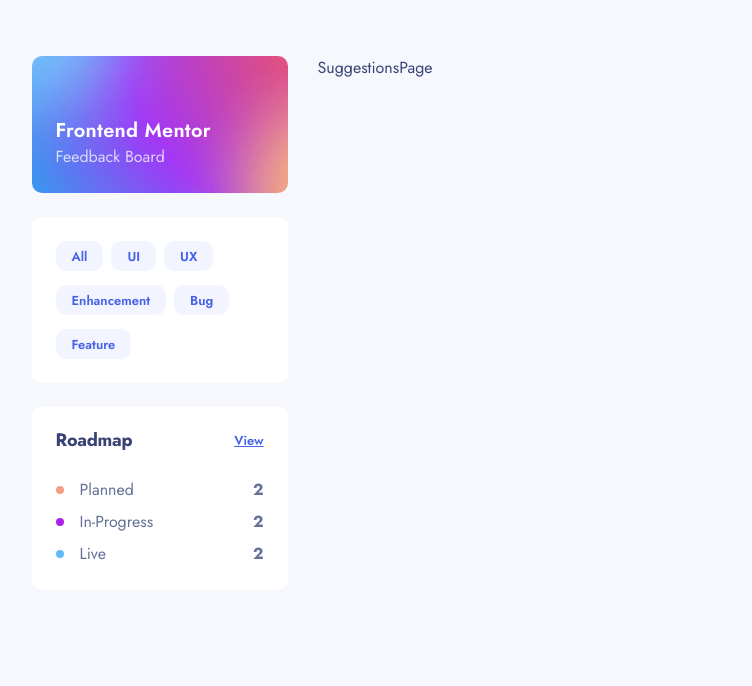
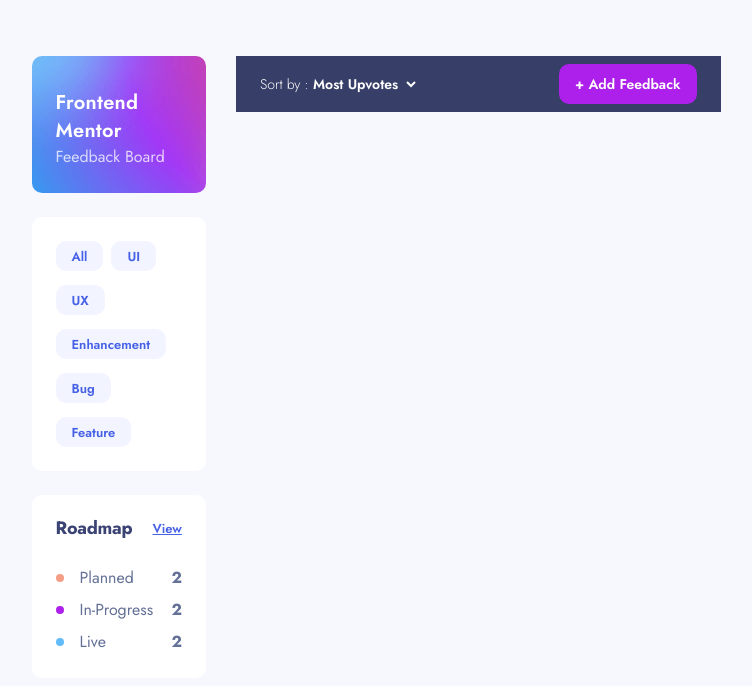
Before and after one commit to AgneBalc/product-feedback-app, a Next.js app: page / in a window 1280 px wide. Shown: the top 686 px of the page, without its empty margins (264-1016 px from the left). Built offline with nearby package versions, Linux system fonts and the light colour scheme.

Commit message:
SortByButton and ActionsBar components creted

```diff
--- /dev/null
+++ b/app/(suggestions)/_components/ActionsBar.tsx
@@ -0,0 +1,15 @@
+import Button from "@/components/ui/Button";
+import SortBy from "./SortByButton";
+
+const ActionsBar = () => {
+  return (
+    <header className="bg-blueDark w-full h-14 flex items-center text-white px-6 justify-between">
+      <SortBy />
+      <Button variant="purple" size="md" className="text-sm font-semibold">
+        + Add Feedback
+      </Button>
+    </header>
+  );
+};
+
+export default ActionsBar;
--- /dev/null
+++ b/app/(suggestions)/_components/SortByButton.tsx
@@ -0,0 +1,26 @@
+"use client";
+
+import Button from "@/components/ui/Button";
+
+const SortByButton = () => {
+  return (
+    <div className="text-sm flex gap-2 items-center">
+      <Button className="hover:opacity-75">
+        <p className="font-light">
+          Sort by : <span className="font-semibold">Most Upvotes</span>
+        </p>
+      </Button>
+      <svg width="10" height="7" xmlns="http://www.w3.org/2000/svg">
+        <path
+          d="M1 1l4 4 4-4"
+          stroke="#FFFFFF"
+          stroke-width="2"
+          fill="none"
+          fill-rule="evenodd"
+        />
+      </svg>
+    </div>
+  );
+};
+
+export default SortByButton;
--- a/app/(suggestions)/page.tsx
+++ b/app/(suggestions)/page.tsx
@@ -1,5 +1,11 @@
+import ActionsBar from "./_components/ActionsBar";
+
 const SuggestionsPage = () => {
-  return <div>SuggestionsPage</div>;
+  return (
+    <>
+      <ActionsBar />
+    </>
+  );
 };
 
 export default SuggestionsPage;
--- a/components/ui/Button.tsx
+++ b/components/ui/Button.tsx
@@ -3,16 +3,18 @@
 import { cn } from "@/lib/utils";
 
 const buttonVariants = cva(
-  "border-none inline-flex justify-center items-center transition ease-in-out duration-300 focus:outline-none",
+  "border-none inline-flex justify-center items-center transition ease-in-out duration-300 focus:outline-none rounded-md",
   {
     variants: {
       variant: {
         ghost: "bg-transparent",
         light:
           "bg-grayLight text-blue hover:bg-[#CFD7FF] active:bg-blue active:text-white",
+        purple: "bg-purple text-white hover:bg-[#C75AF6]",
       },
       size: {
-        sm: "rounded-md h-[30px] px-4",
+        sm: "h-[30px] px-4",
+        md: "rounded-md h-10 px-4",
       },
     },
   }
```
